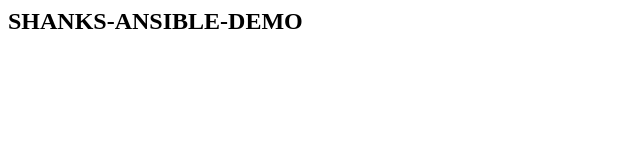
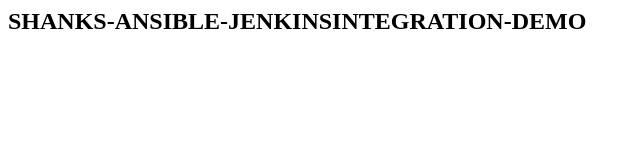
Before and after one commit to ShankarShanks/my-ansible-jenkins, a plain HTML site: page index.html in a window 1280 px wide. Shown: the whole page, without its empty margins (0-640 px from the left). Drawn offline with Linux system fonts and the light colour scheme.

Commit message:
Update index.html

```diff
--- a/index.html
+++ b/index.html
@@ -1 +1 @@
-<h2> SHANKS-ANSIBLE-DEMO </h2>
+<h2> SHANKS-ANSIBLE-JENKINSINTEGRATION-DEMO </h2>
```
